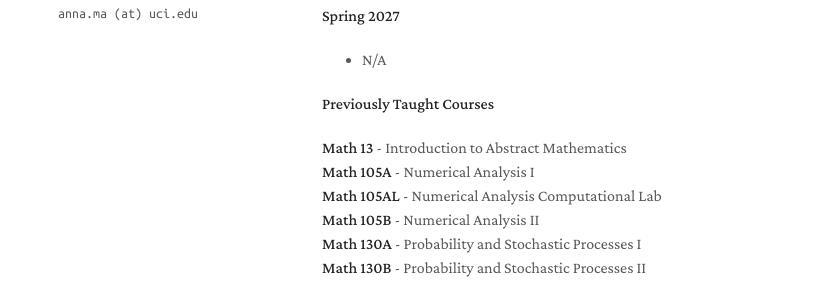
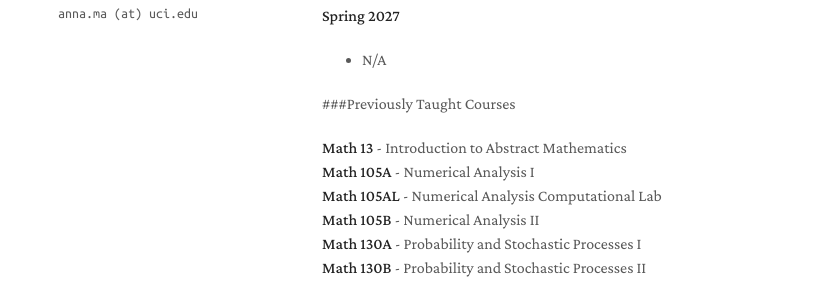
Before and after one commit to anna-math/anna-math.github.io, a Jekyll site: the page built from teaching.md, in a window 1280 px wide. Shown: the part 348-632 px from the top of the page, without its empty margins (148-971 px from the left). Built offline with Jekyll 4.4.1, drawn with Linux system fonts in a browser that asks for light colours; a style sheet for code colours, icons or effects is not loaded; our own code applies the rules of GitHub Pages for plain Markdown files.

```diff
--- a/teaching.md
+++ b/teaching.md
@@ -17,7 +17,7 @@ permalink: /teaching/
 
 - N/A
 
-**Previously Taught Courses**
+###Previously Taught Courses
 
 **Math 13** - Introduction to Abstract Mathematics
 **Math 105A** - Numerical Analysis I
```
